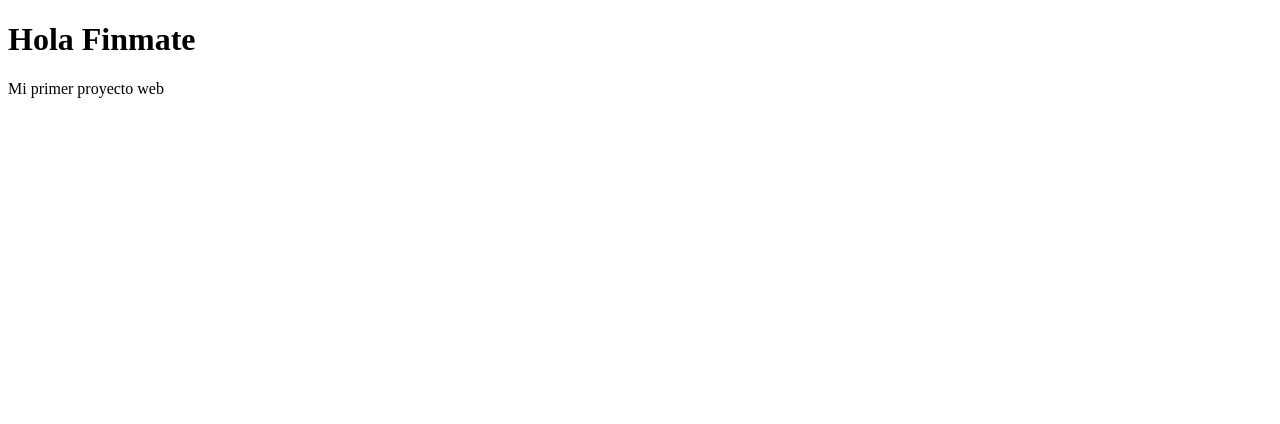
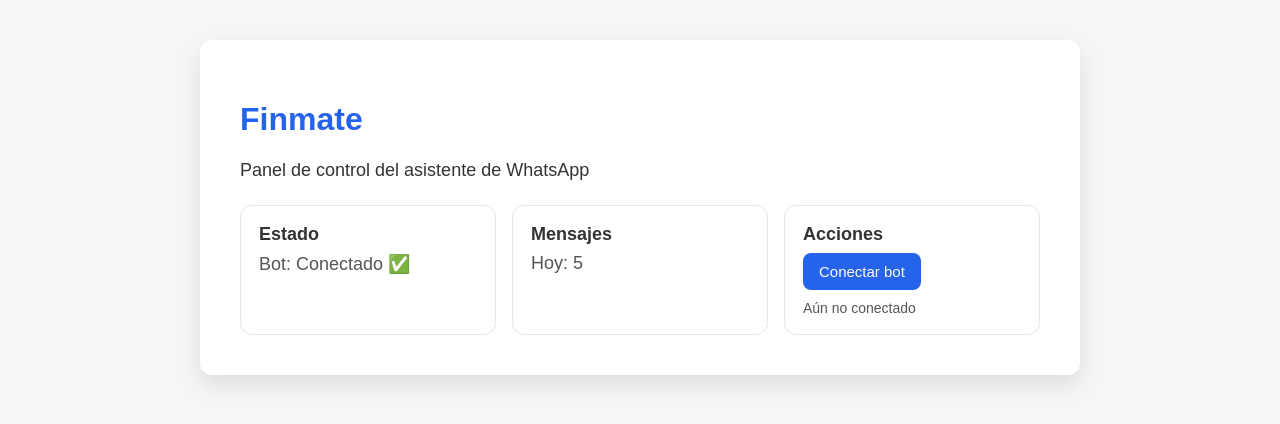
Before and after one commit to joacocornejo/Finmate, a plain HTML site: page index.html in a window 1280 px wide. Drawn offline with Linux system fonts and the light colour scheme.

Commit message:
Mejora UI + JS dashboard

```diff
--- /dev/null
+++ b/app.js
@@ -0,0 +1,19 @@
+const botStatus = document.getElementById("bot-status");
+
+setTimeout(() => {
+  botStatus.textContent = "Bot: Conectado ✅";
+}, 1500);
+const msgToday = document.getElementById("msg-today");
+
+let count = 0;
+setInterval(() => {
+  count += 1;
+  msgToday.textContent = `Hoy: ${count}`;
+}, 1000);
+const connectBtn = document.getElementById("connect-btn");
+const connectHint = document.getElementById("connect-hint");
+
+connectBtn.addEventListener("click", () => {
+  botStatus.textContent = "Bot: Conectado ✅";
+  connectHint.textContent = "Conectado desde la web ✅";
+});
--- a/index.html
+++ b/index.html
@@ -3,9 +3,31 @@
 <head>
   <meta charset="UTF-8">
   <title>Finmate</title>
+  <link rel="stylesheet" href="style.css">
 </head>
 <body>
-  <h1>Hola Finmate</h1>
-  <p>Mi primer proyecto web</p>
+    <div class="container">
+    <h1>Finmate</h1>
+    <p>Panel de control del asistente de WhatsApp</p>
+    <div class="cards">
+  <div class="card">
+    <h2>Estado</h2>
+    <p id="bot-status">Bot: Desconectado</p>
+  </div>
+
+  <div class="card">
+    <h2>Mensajes</h2>
+    <p id="msg-today">Hoy: 0</p>
+  </div>
+
+  <div class="card">
+    <h2>Acciones</h2>
+    <button id="connect-btn">Conectar bot</button>
+    <p id="connect-hint">Aún no conectado</p>
+  </div>
+</div>
+
+    </div>
+    <script src="app.js"></script>
 </body>
 </html>
--- /dev/null
+++ b/style.css
@@ -0,0 +1,78 @@
+body {
+  font-family: Arial, sans-serif;
+  background-color: #f4f6f8;
+  color: #333;
+  margin: 0;
+  padding: 40px;
+}
+
+h1 {
+  color: #2563eb;
+}
+
+p {
+  font-size: 18px;
+}
+.container {
+  max-width: 800px;
+  margin: 0 auto;
+  background: white;
+  padding: 40px;
+  border-radius: 12px;
+  box-shadow: 0 10px 25px rgba(0, 0, 0, 0.1);
+}
+.cards {
+  display: grid;
+  grid-template-columns: repeat(3, 1fr);
+  gap: 16px;
+  margin-top: 24px;
+}
+
+.card {
+  border: 1px solid #e5e7eb;
+  border-radius: 12px;
+  padding: 18px;
+  background: #fff;
+}
+
+.card h2 {
+  margin: 0 0 8px 0;
+  font-size: 18px;
+}
+
+.card p {
+  margin: 0;
+  color: #555;
+}
+@media (max-width: 700px) {
+  body {
+    padding: 20px;
+  }
+
+  .container {
+    padding: 24px;
+  }
+
+  .cards {
+    grid-template-columns: 1fr;
+  }
+}
+button {
+  background-color: #2563eb;
+  color: white;
+  border: none;
+  padding: 10px 16px;
+  border-radius: 8px;
+  font-size: 15px;
+  cursor: pointer;
+}
+
+button:hover {
+  background-color: #1e4fd6;
+}
+
+#connect-hint {
+  margin-top: 10px;
+  font-size: 14px;
+  color: #555;
+}
```
